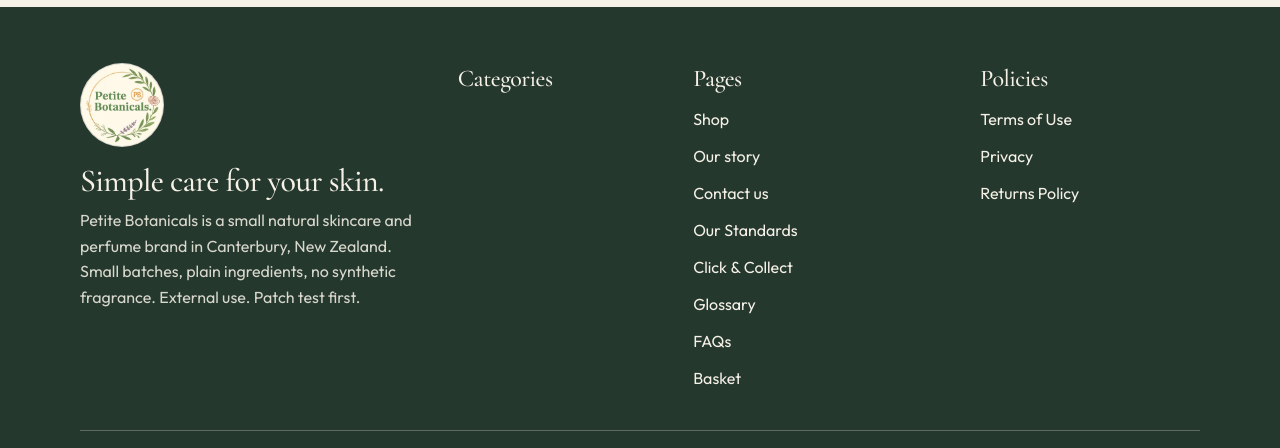
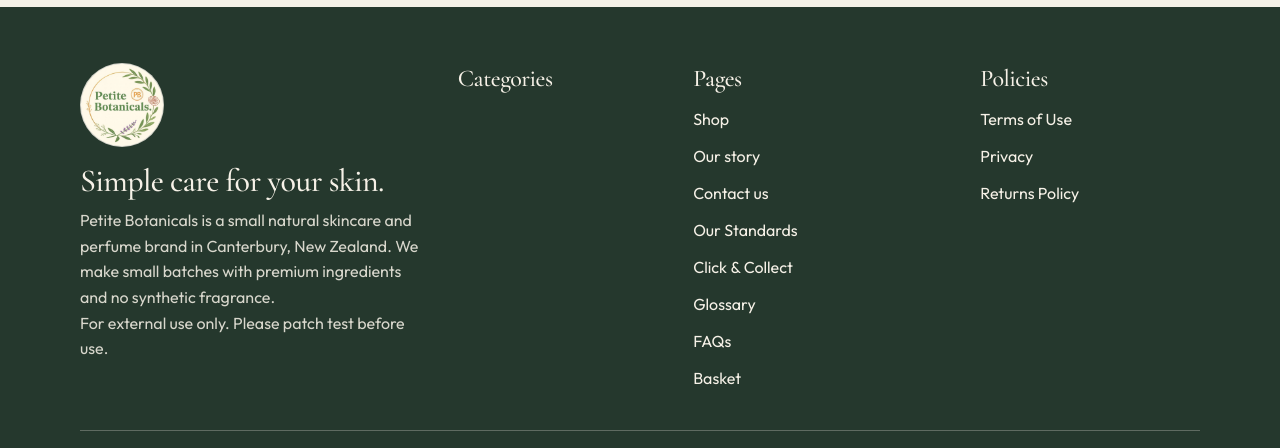
Before and after one commit to Falconwebnz/petitebotanicals, a Node project: template views/admin/login.ejs in a window 1280 px wide. Shown: the part 585-1033 px from the top of the page. Run offline with Node 20 templates, Linux system fonts and the light colour scheme; the template is opened without the code that fills it, so the values that code supplies are empty.

Commit message:
Rewrite the footer line under Simple care for your skin.
Replace the short batch and patch-test phrases with the new sentences about premium ingredients and patch testing before use.

Co-authored-by: John Shortall <Falconwebnz@users.noreply.github.com>

```diff
--- a/views/partials/footer.ejs
+++ b/views/partials/footer.ejs
@@ -3,7 +3,7 @@
     <div class="footer-brand">
       <div class="logo-clip"><img src="/images/brand/logo.png" alt=""></div>
       <h2 class="serif" style="font-size:2rem;margin:0 0 .4rem;">Simple care for your skin.</h2>
-      <p>Petite Botanicals is a small natural skincare and perfume brand in Canterbury, New Zealand. Small batches, plain ingredients, no synthetic fragrance. External use. Patch test first.</p>
+      <p>Petite Botanicals is a small natural skincare and perfume brand in Canterbury, New Zealand. We make small batches with premium ingredients and no synthetic fragrance.<br>For external use only. Please patch test before use.</p>
     </div>
     <div>
       <h3 class="serif" style="font-size:1.5rem;">Categories</h3>
```
